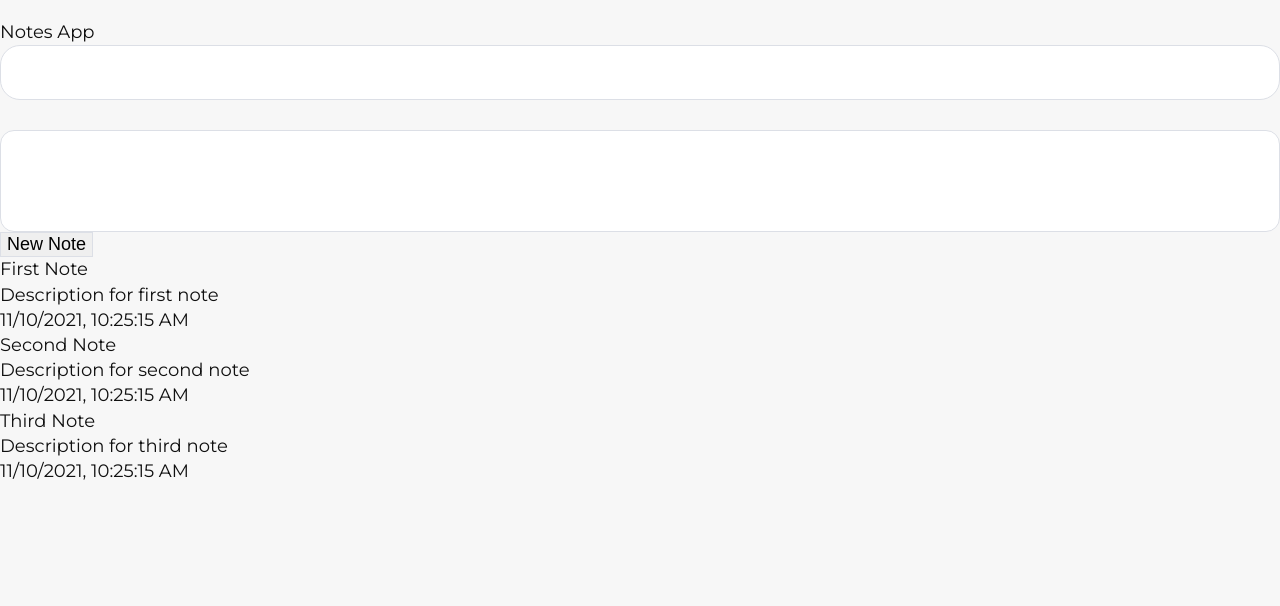
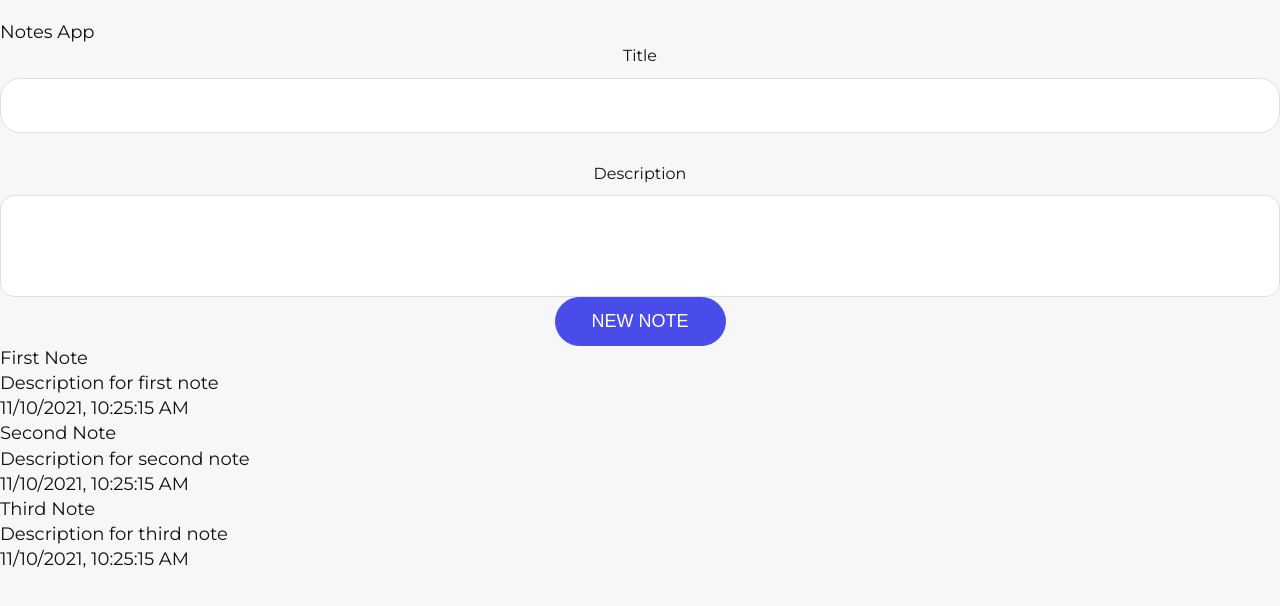
Before and after one commit to YaroslavArtemenko/vue-notes-course, a Vue app: page / in a window 1280 px wide. Shown: the top 606 px of the page. Built offline with nearby package versions, Linux system fonts and the light colour scheme.

Commit message:
added new component "NewNote" used $emit for sending data to parent used styles for NewNote

```diff
--- a/src/App.vue
+++ b/src/App.vue
@@ -10,11 +10,12 @@
           <Message v-if="message" :message="message"></Message>
 
           <!-- new note -->
-          <div class="new-note">
-            <input v-model="note.title" type="text">
-            <textarea v-model="note.descr"></textarea>
-            <button @click="addNote">New Note</button>
-          </div>
+          <NewNote
+              :note="note"
+              @addNote="addNote"
+          >
+          </NewNote>
+
           <!-- note list-->
           <div class="notes">
             <div class="note" v-for="(note, index) in notes" :key="index">
@@ -38,10 +39,12 @@
 
 <script>
 
-import Message from '@/components/Message.vue'
+import Message from './components/Message.vue'
+import NewNote from "./components/NewNote";
 
 export default {
   components: {
+    NewNote,
     Message
   },
   data() {
--- /dev/null
+++ b/src/components/NewNote.vue
@@ -0,0 +1,32 @@
+<template>
+  <div class="new-note">
+    <label>Title</label>
+    <input v-model="note.title" type="text">
+    <label>Description</label>
+    <textarea v-model="note.descr"></textarea>
+    <button class="btn btnPrimary" @click="addNote">New Note</button>
+  </div>
+</template>
+
+<script>
+export default {
+  name: "NewNote",
+  props: {
+    note: {
+      type: Object,
+      required: true
+    }
+  },
+  methods: {
+    addNote () {
+      this.$emit('addNote', this.note)
+    }
+  }
+}
+</script>
+
+<style lang="scss">
+.new-note {
+  text-align: center;
+}
+</style>
```
